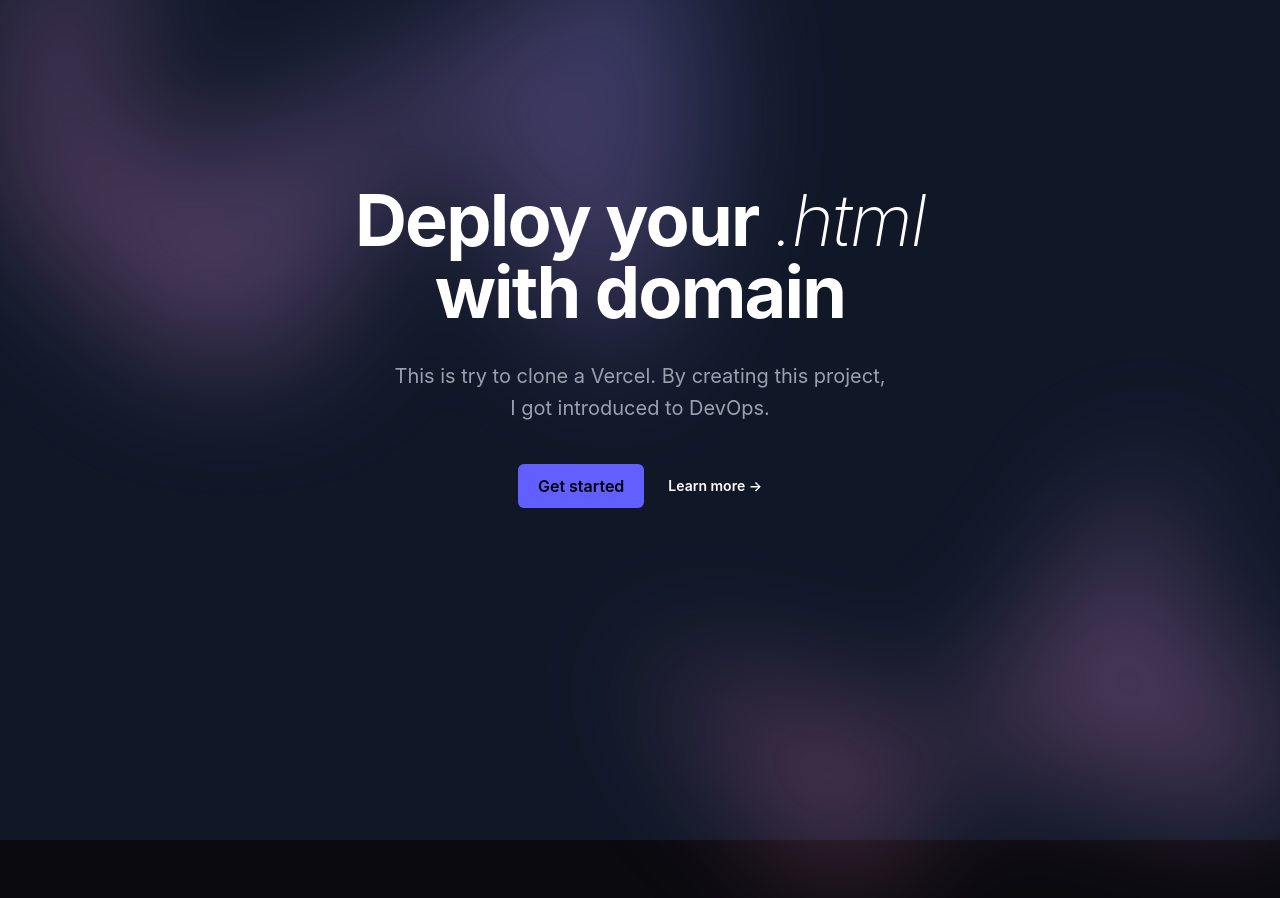
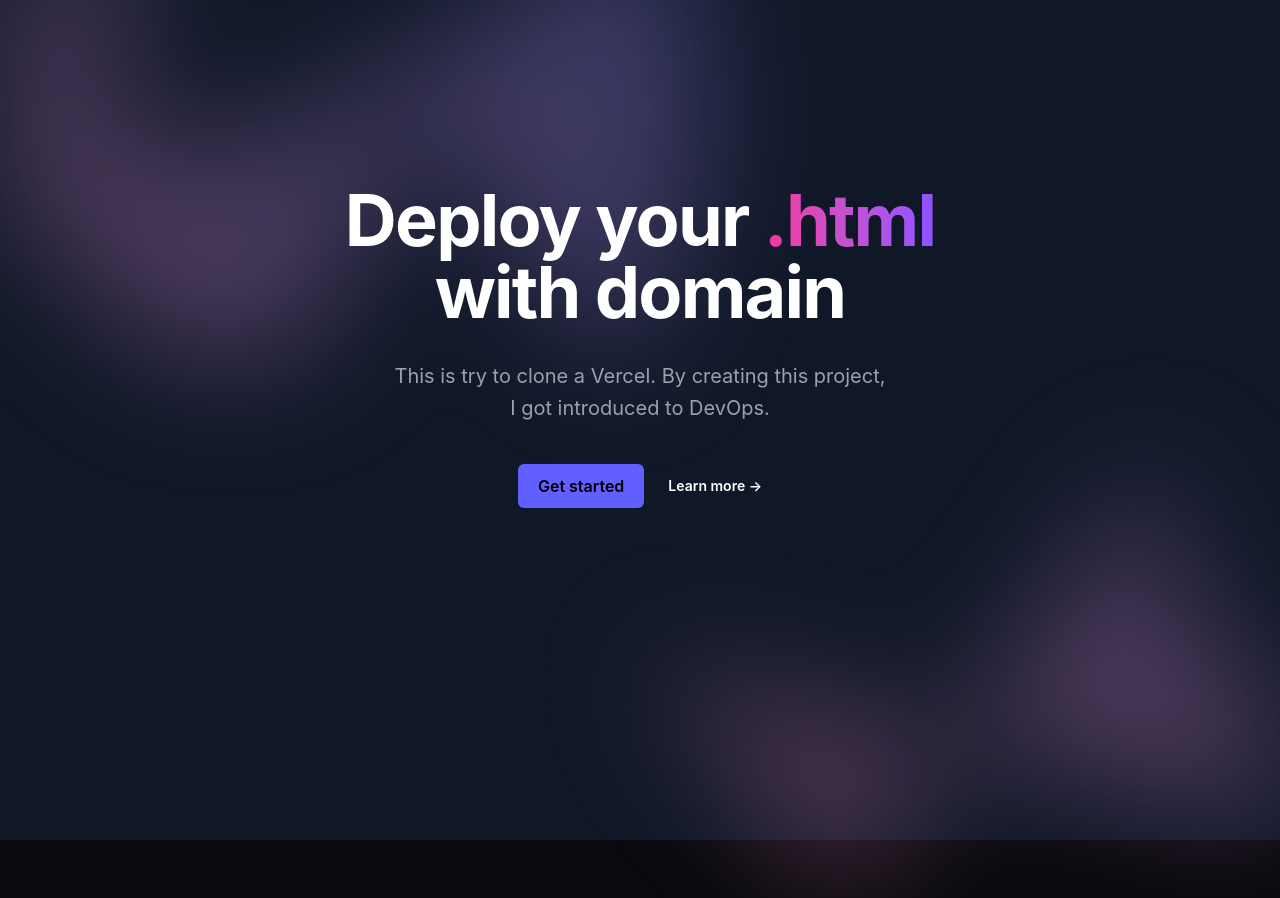
Before and after one commit to tejaxhvi/AutoDeploy, a React (Vite) app in the folder frontend/: page / in a window 1280 px wide. Built offline with nearby package versions, Linux system fonts and the light colour scheme.

Commit message:
UI changes

```diff
--- a/frontend/src/App.jsx
+++ b/frontend/src/App.jsx
@@ -1,10 +1,7 @@
 
 import { useState } from 'react'
-import { Dialog, DialogPanel } from '@headlessui/react'
-import { Bars3Icon, XMarkIcon } from '@heroicons/react/24/outline'
 
 export default function Example() {
-  const [mobileMenuOpen, setMobileMenuOpen] = useState(false)
 
   return (
     <div className="bg-gray-900 min-h-[105vh]">
@@ -24,7 +21,7 @@ export default function Example() {
         <div className="mx-auto max-w-2xl sm:py-48 lg:pt-32">
           <div className="text-center">
             <h1 className="text-6xl font-bold tracking-tight text-balance text-white sm:text-7xl">
-             Deploy your <span className='italic font-extralight'> .html </span > <br /> with domain
+             Deploy your <span className='font-bold bg-linear-to-r from-pink-500 to-violet-500 bg-clip-text text-transparent'> .html </span > <br /> with domain
             </h1>
             <p className="mt-8 text-lg text-pretty text-gray-400 sm:text-xl/8">
               This is try to clone a Vercel. By creating this project, <br/> I got introduced to DevOps.
```
